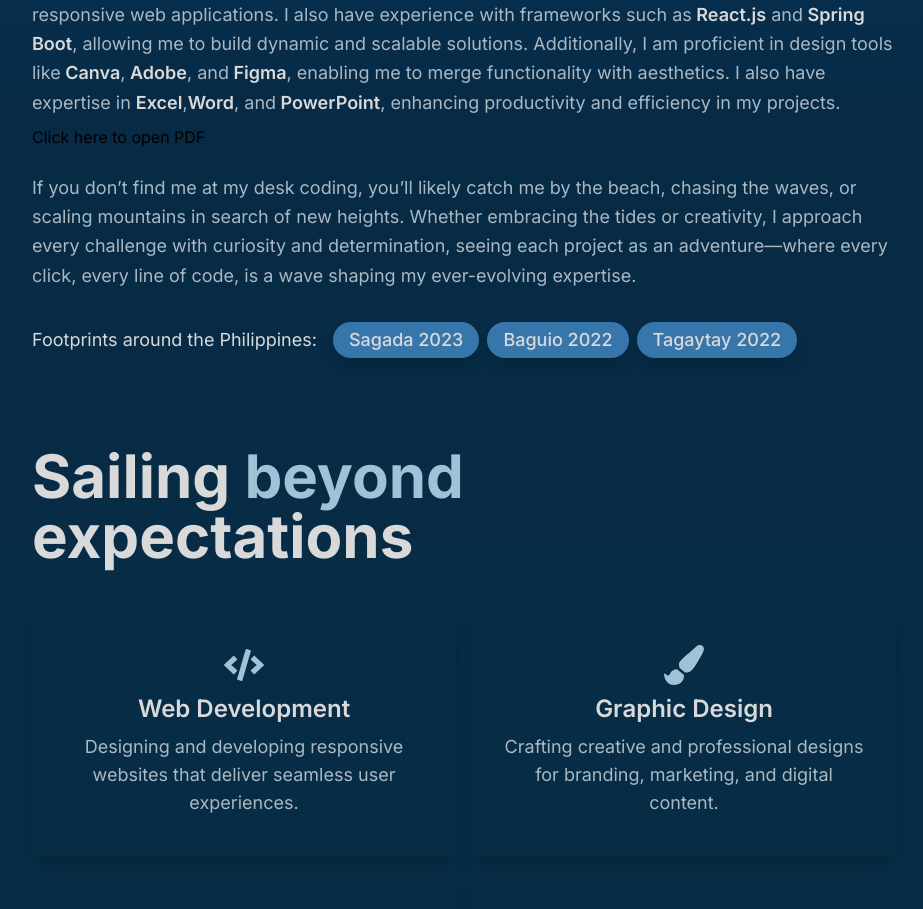
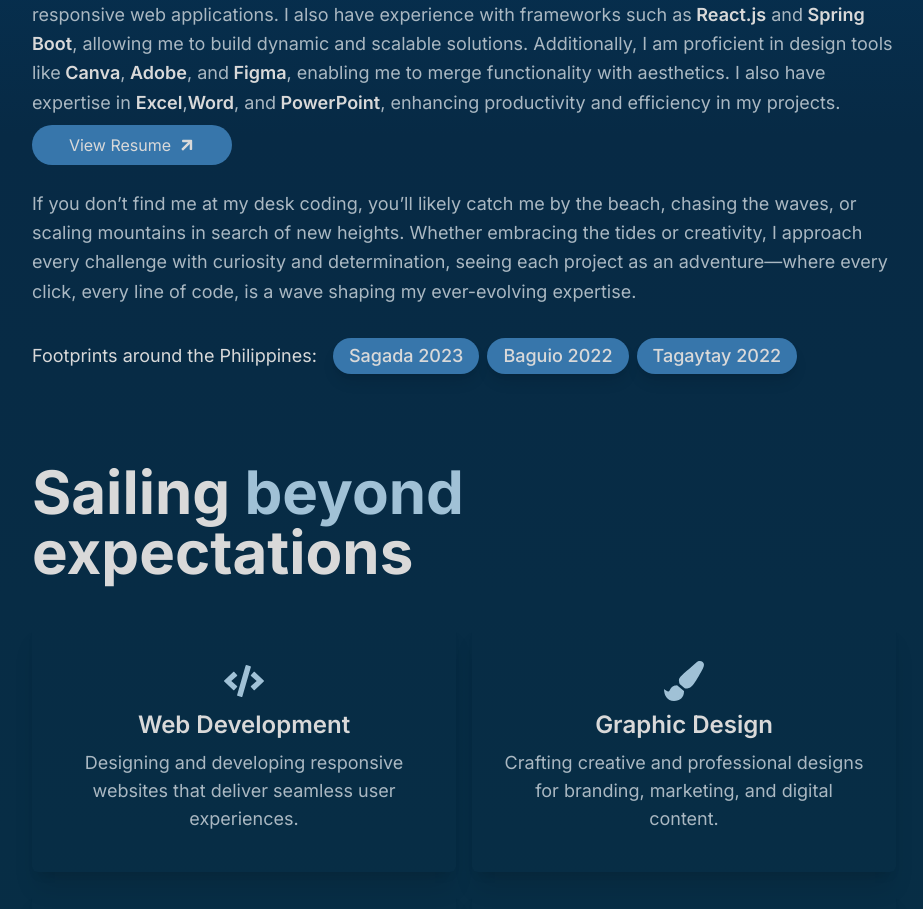
Before and after one commit to Regine-18/My-Portfolio, a Next.js app: page / in a window 1280 px wide. Shown: the part 1420-2329 px from the top of the page, without its empty margins (176-1099 px from the left). Built offline with nearby package versions, Linux system fonts and the light colour scheme.

Commit message:
resume button

```diff
--- a/app/components/About.jsx
+++ b/app/components/About.jsx
@@ -7,7 +7,7 @@ import { travels } from "../constants/travels";
 import Image from "next/image";
 import motionWrapper from "../constants/motion/motionWrapper";
 import { animationVariants } from "../constants/motion/animations";
-import { FaArrowDown } from 'react-icons/fa';
+import { FaArrowUp } from 'react-icons/fa';
 import Link from "next/link";
 
 const About = () => {
@@ -63,9 +63,21 @@ const About = () => {
           <span className="text-white font-semibold">Word</span>, and
           <span className="text-white font-semibold"> PowerPoint</span>, enhancing productivity and efficiency in my projects.
         </motion.p>
-        <a href="/reginegalanaga.pdf" target="_blank" rel="noopener noreferrer">
-        Click here to open PDF
-      </a>
+        <motion.a
+          href="/reginegalanaga.pdf"
+          className="flex items-center bg-deepBlue px-4 py-2 rounded-full text-white w-auto max-w-[200px] justify-center"
+          target="_blank"
+          rel="noopener noreferrer"
+          variants={animationVariants.paragraph}
+        >
+          View Resume
+          <FaArrowUp
+            style={{
+              transform: 'rotate(45deg)',
+              marginLeft: '8px',
+            }}
+          />
+        </motion.a>
         <motion.p className="text-paleGray text-lg leading-relaxed md:text-left mt-4" variants={animationVariants.paragraph}>
           If you don’t find me at my desk coding, you’ll likely catch me by the beach, chasing the waves,
           or scaling mountains in search of new heights. Whether embracing the tides or creativity, I approach every challenge
```
